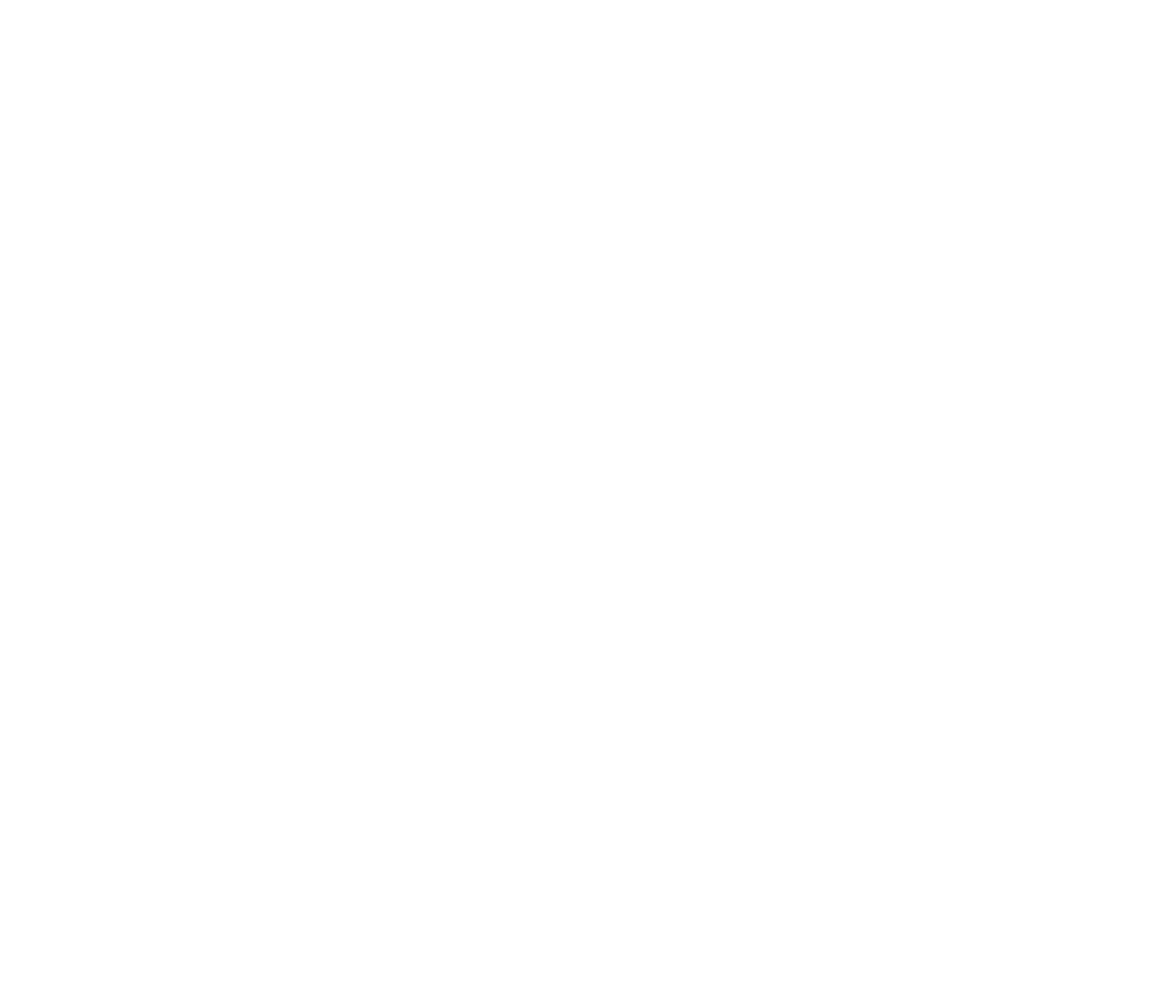
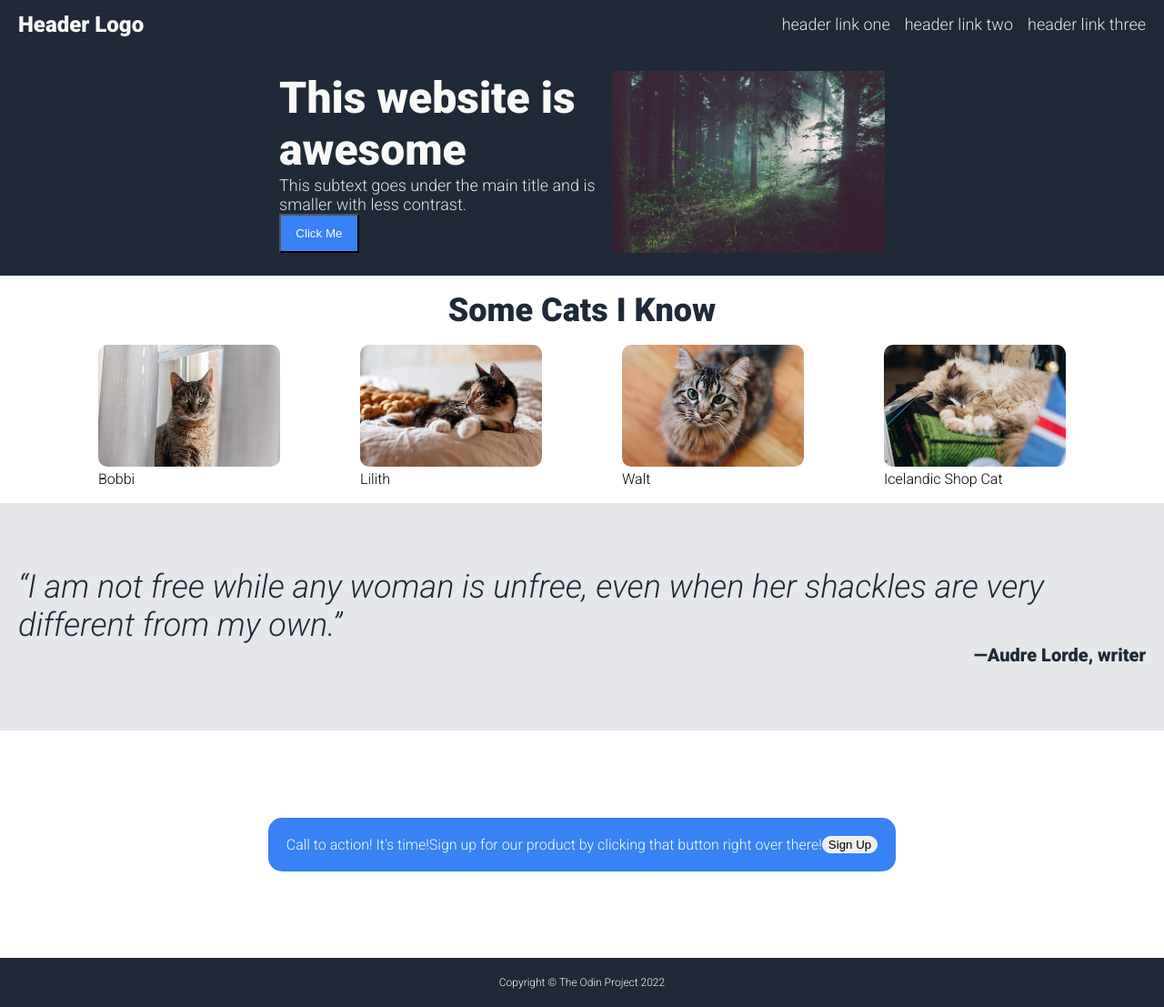
Before and after one commit to sammansch/landing-page, a plain HTML site: page index.html in a window 1280 px wide. Shown: the whole page at 91% size. Before the commit the page ends 800 px from the top, so only its background shows below. Drawn offline with Linux system fonts and the light colour scheme.

Commit message:
Add images and sections to layout

```diff
--- a/index.html
+++ b/index.html
@@ -11,6 +11,59 @@
     <title>Landing Page</title>
 </head>
 <body>
+    <div class="header">
+        <div class="logo">Header Logo</div>
+        <div class="header-links">
+            <ul>
+                <li><a href="google.com">header link one</a></li>
+                <li><a href="google.com">header link two</a></li>
+                <li><a href="google.com">header link three</a></li>
+            </ul>
+        </div>
+    </div>
+    <div class="hero">
+        <div class="hero-content">
+            <div class="main">This website is awesome</div>
+            <div class="secondary">This subtext goes under the main title and is smaller with less contrast.</div>
+            <button class="hero-button">Click Me</button>
+        </div>
+        <img class="hero-img" src="./images/forest-1.jpg" alt="Dim lush forest with diffused light coming from behind the trees">
+    </div>
+    <div class="info-section">
+        <div class="info-title">Some Cats I Know</div>
+        <div class="info-content">
+            <div class="info">
+                <img class="info-img" src="./images/small-bobbi-1.jpg" alt="tabby cat with bright green eyes in front of window">
+                <div class="text">Bobbi</div>
+            </div>
+            <div class="info">
 
+                <img class="info-img" src="./images/small-lilith-1.jpg" alt="calico cat laying down">
+                <div class="text">Lilith</div>
+            </div>
+            <div class="info">
+
+                <img class="info-img" src="./images/small-walter-1.jpg" alt="long haired tabby kitten">
+
+                <div class="text">Walt</div></div>
+            <div class="info">
+
+                <img class="info-img" src="./images/small-icelandic-shop-cat.jpg" alt="grey and black long haired cat in a shop laying down">
+                <div class="text">Icelandic Shop Cat</div>
+            </div>
+        </div>
+    </div>
+    <div class="quote">
+        <div class="quote-text">“I am not free while any woman is unfree, even when her shackles are very different from my own.” </div>
+        <div class="author">—Audre Lorde, writer</div>
+    </div>
+    <div class="call-to-action">
+        <div class="modal">
+            <div class="modal-title">Call to action! It's time!</div>
+            <div class="text">Sign up for our product by clicking that button right over there!</div>
+        <button class="modal-button">Sign Up</button>
+        </div>
+    </div>
+    <div class="footer">Copyright &copy; The Odin Project 2022</div>
 </body>
 </html>
--- a/style.css
+++ b/style.css
@@ -0,0 +1,159 @@
+body {
+  font-family: "Roboto", "Helvetica", sans-serif;
+  margin: 0;
+  display: flex;
+  flex-direction: column;
+}
+
+ul {
+  list-style: none;
+  padding: 0;
+  display: flex;
+  gap: 16px;
+}
+
+a {
+  text-decoration: none;
+  color: #e5e7eb;
+  font-size: 18px !important;
+}
+
+.header,
+.footer,
+.hero {
+  background-color: #1f2937;
+  color: #f9faf8;
+  padding: 0 20px;
+  display: flex;
+  align-items: center;
+}
+
+.header {
+  justify-content: space-between;
+}
+
+.logo {
+  font-size: 24px;
+  font-weight: 600;
+}
+
+.container {
+  display: flex;
+  flex-direction: column;
+  justify-content: center;
+  align-items: center;
+  width: 100%;
+}
+
+.hero {
+  justify-content: center;
+  gap: 16px;
+  height: 250px;
+}
+
+.hero-content {
+  display: flex;
+  flex-direction: column;
+  max-width: 350px;
+}
+
+.main {
+  font-size: 48px;
+  font-weight: 800;
+}
+
+.secondary {
+  color: #e5e7eb;
+  font-size: 18px;
+}
+
+.hero-button {
+  padding: 12px;
+  width: 25%;
+  color: #f9faf8;
+  background-color: #3882f6;
+}
+
+img.hero-img {
+  max-height: 200px;
+  height: auto;
+  object-fit: cover;
+}
+
+.info-section,
+.quote {
+  padding: 0 20px;
+}
+
+.info-section {
+  display: flex;
+  flex-direction: column;
+  justify-content: space-evenly;
+  align-items: space-evenly;
+  height: 250px;
+}
+.info-title {
+  align-self: center;
+  color: #1f2937;
+  font-size: 36px;
+  font-weight: 800;
+}
+.info-content {
+  display: flex;
+  justify-content: space-evenly;
+}
+
+img.info-img {
+  max-width: 200px;
+  border-radius: 10px;
+  object-fit: cover;
+}
+
+.quote {
+  height: 250px;
+  display: flex;
+  flex-direction: column;
+  align-items: space-evenly;
+  justify-content: center;
+  background-color: #e5e7eb;
+  color: #1f2937;
+}
+
+.quote-text {
+  font-size: 36px;
+  font-weight: 200;
+  font-style: italic;
+}
+
+.author {
+  font-size: 20px;
+  font-weight: 600;
+  display: flex;
+  justify-content: flex-end;
+}
+
+.call-to-action {
+  height: 250px;
+  display: flex;
+  justify-content: center;
+  align-items: center;
+}
+
+.modal {
+  display: flex;
+  background-color: #3882f6;
+  color: #f9faf8;
+  border-radius: 15px;
+  padding: 20px;
+}
+
+.modal-button {
+  border: 1px solid #f9faf8;
+  border-radius: 15px;
+}
+
+.footer {
+  justify-content: center;
+  font-size: 12px;
+  padding: 20px;
+}
```
Also changed, not shown: images/forest-1.jpg (added), images/small-bobbi-1.jpg (added), images/small-icelandic-shop-cat.jpg (added), images/small-lilith-1.jpg (added), images/small-walter-1.jpg (added).
